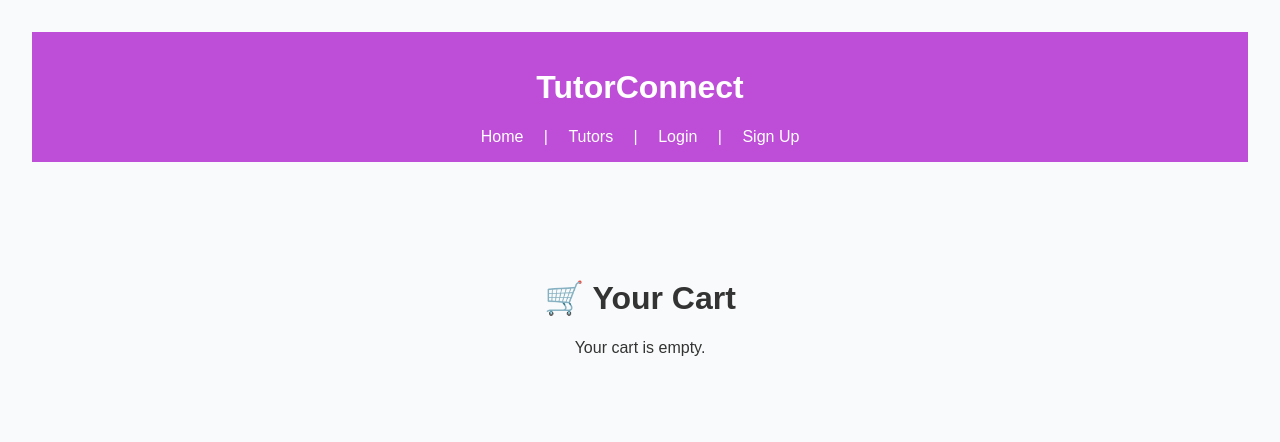
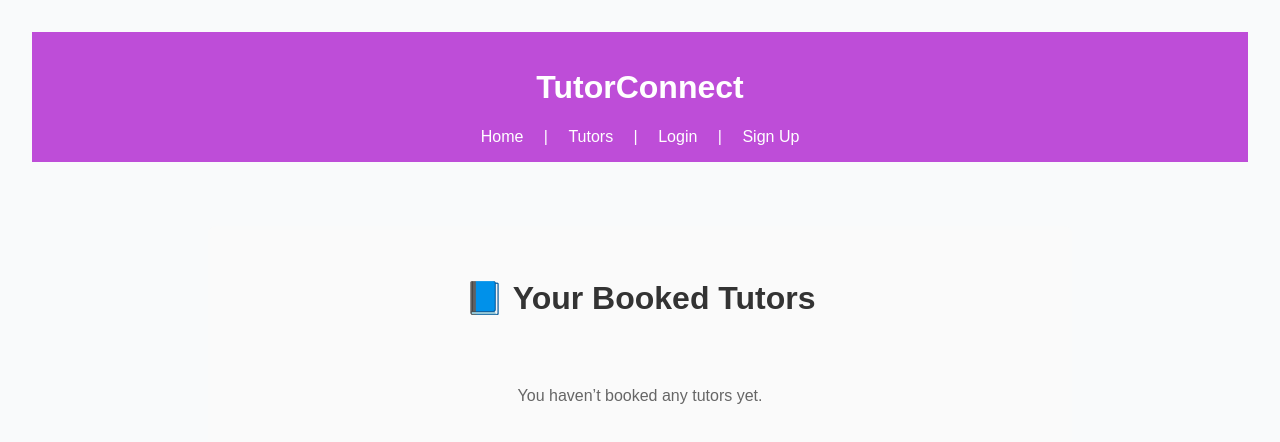
Before and after one commit to L0af1/Website, a Vue app in the folder Tutor/: page /cart in a window 1280 px wide. Shown: the top 442 px of the page. Built offline with nearby package versions, Linux system fonts and the light colour scheme.

Commit message:
updated the cart with my old Booking system
Late commit but whatever

```diff
--- a/Tutor/src/Cart.vue
+++ b/Tutor/src/Cart.vue
@@ -1,91 +1,59 @@
 <template>
-    <div class="cart-page">
-      <h1>🛒 Your Cart</h1>
+  <div class="bookings-page">
+    <h1>📘 Your Booked Tutors</h1>
 
-      <div v-if="store.cart.length === 0" class="empty-cart">
-        <p>Your cart is empty.</p>
+    <div v-if="bookedTutors.length === 0" class="empty-message">
+      <p>You haven’t booked any tutors yet.</p>
     </div>
 
-      <div v-else class="cart-list">
-        <div v-for="item in store.cart" :key="item.id" class="cart-item">
-          <h3>{{ item.name }}</h3>
-          <p>Subject: {{ item.subject }}</p>
-          <p>Price: £{{ item.price }}</p>
-          <p>⭐ {{ item.rating }}</p>
-          <button @click="store.removeFromCart(item.id)" class="remove-btn">Remove</button>
-        </div>
-
-        <div class="cart-summary">
-          <h3>Total: £{{ totalPrice }}</h3>
-          <button class="checkout-btn" @click="checkout">Checkout</button>
+    <div v-else class="bookings-list">
+      <div v-for="tutor in bookedTutors" :key="tutor.id" class="booking-card">
+        <h3>{{ tutor.name }}</h3>
+        <p><strong>Subject:</strong> {{ tutor.subject }}</p>
+        <p><strong>Price:</strong> £{{ tutor.price }}</p>
+        <p><strong>Rating:</strong> ⭐ {{ tutor.rating }}</p>
+        <p><em>{{ tutor.date ? 'Session: ' + tutor.date : '' }}</em></p>
       </div>
     </div>
   </div>
 </template>
 
 <script setup>
-  import { computed } from 'vue'
-  import { store } from './store'
+import { reactive } from 'vue'
 
-  const totalPrice = computed(() => {
-    return store.cart.reduce((sum, item) => sum + item.price, 0)
-  })
+// Temporary store (simple local reactive data)
+const bookedTutors = reactive([])
 
-  function checkout() {
-    alert('Checkout successful! 🎉')
-    store.clearCart()
-  }
+// In a real app, you would fetch this data from a backend or manage it
+// by saving actual booked tutors in localStorage or a store
 </script>
 
 <style scoped>
-  .cart-page {
+.bookings-page {
   padding: 2rem;
   max-width: 800px;
   margin: 0 auto;
+  background-color: #fafafa;
+  border-radius: 8px;
 }
 
-  .cart-list {
+.bookings-list {
   display: flex;
   flex-direction: column;
   gap: 1rem;
 }
 
-  .cart-item {
-    border: 1px solid #ccc;
+.booking-card {
+  background: #fff;
+  border: 1px solid #ddd;
+  border-radius: 8px;
   padding: 1rem;
-    border-radius: 8px;
-    background: #fff;
+  box-shadow: 0 2px 6px rgba(0,0,0,0.1);
 }
 
-  .remove-btn {
-    background-color: #ef4444;
-    color: white;
-    border: none;
-    padding: 0.4rem 0.8rem;
-    border-radius: 6px;
-    cursor: pointer;
-  }
-
-  .remove-btn:hover {
-    background-color: #dc2626;
-  }
-
-  .cart-summary {
-    margin-top: 2rem;
-    text-align: right;
-    font-weight: bold;
-  }
-
-  .checkout-btn {
-    background-color: #3b82f6;
-    color: white;
-    padding: 0.5rem 1rem;
-    border: none;
-    border-radius: 6px;
-    cursor: pointer;
-  }
-
-  .checkout-btn:hover {
-    background-color: #2563eb;
+.empty-message {
+  text-align: center;
+  color: #666;
+  padding: 2rem 0;
 }
 </style>
```
Lines whose indentation alone changed are shown as unchanged.
